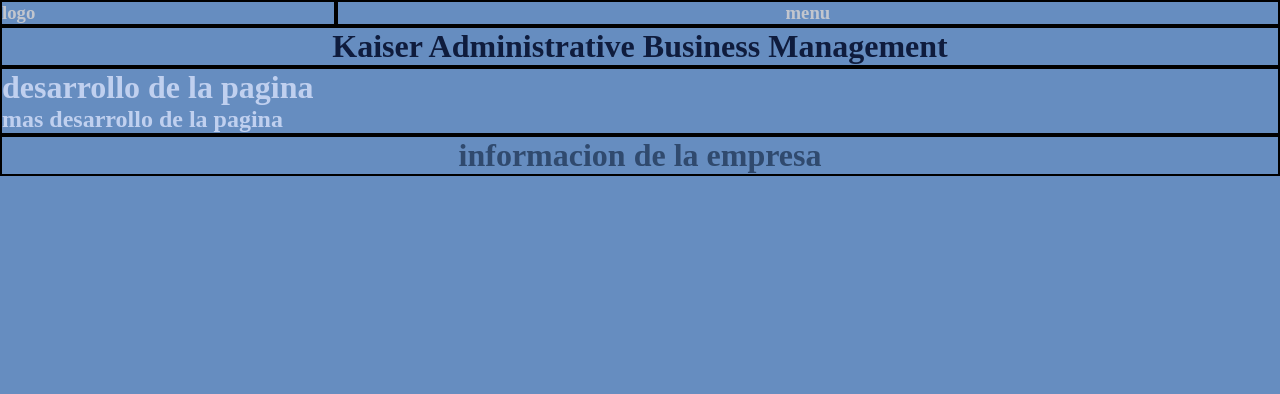
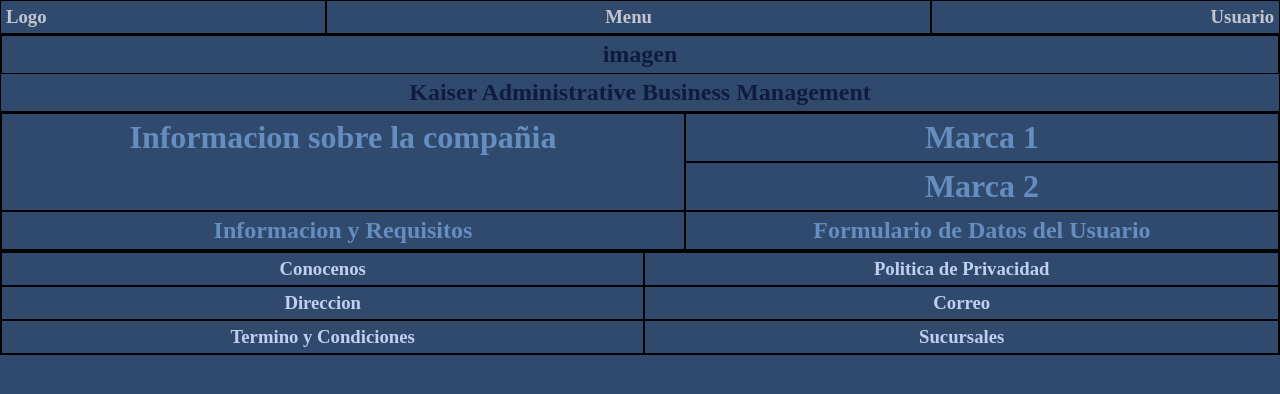
Before and after one commit to babbigam/Kaiser_ABM-taller-de-integracion-I, a PHP site: page / in a window 1280 px wide. Shown: the top 394 px of the page. Run offline with PHP 8.4, Linux system fonts and the light colour scheme.

Commit message:
Maqueteado pagina principal 2

```diff
--- a/index.html
+++ b/index.html
@@ -10,21 +10,31 @@
 <body id="contenedor">
     <!--Menu-->
     <nav id="navegador">
-        <h3 class="logo">logo</h3>
-        <h3 class="menu">menu</h3>
+        <h3 class="logo">Logo</h3>
+        <h3 class="menu">Menu</h3>
+        <h3 class="usuario">Usuario</h3>
     </nav>
     <header id="cabeza">
         <!--Encabezado-->
-        <h1>Kaiser Administrative Business Management</h1>
+        <h2 class="imagen">imagen</h2>
+        <h2 class="nombre">Kaiser Administrative Business Management</h1>
     </header>
     <main id="cuerpo">
         <!--Principal-->
-        <h1>desarrollo de la pagina</h1>
-        <h2>mas desarrollo de la pagina</h2>
+        <h1 class="informacion-c">Informacion sobre la compañia</h1>
+        <h1 class="m1">Marca 1</h1>
+        <h1 class="m2">Marca 2</h1>
+        <h2 class="informacion-r">Informacion y Requisitos</h2>
+        <h2 class="formulario">Formulario de Datos del Usuario</h2>
     </main>
     <footer id="pie">
         <!--Pie de página-->
-        <h1>informacion de la empresa</h1>
+        <h3 class="conocer">Conocenos</h3>
+        <h3 class="Pol-pri">Politica de Privacidad</h3>
+        <h3 class="direccion">Direccion</h3>
+        <h3 class="correo">Correo</h3>
+        <h3 class="ter-con">Termino y Condiciones</h3>
+        <h3 class="sucursales">Sucursales</h3>
     </footer>
 </body>
 </html>
--- a/style.css
+++ b/style.css
@@ -1,5 +1,5 @@
 *{
-    background: #668dc0;
+    background: #304a6e;
     box-sizing: border-box;
     margin: 0;
 }
@@ -12,7 +12,6 @@
 
 #navegador{
     display: grid;
-    background-color: #304a6e;
     grid-column-start: 1;
     grid-column-end: 3;
     grid-row-start: 1;
@@ -20,55 +19,42 @@
 }
 
 #cabeza{
-    background-color: #304a6e;
+    display: grid;
     text-align: center;
-    border: 2px solid #000;
+    border: 1px solid #000;
     grid-column-start: 1;
     grid-column-end: 3;
     grid-row-start: 2;
-    grid-row-end: 2;
-}
-
-#cabeza h1{
-    color: #0f1c3d;
+    grid-row-end: 4;
 }
 
 #cuerpo{
-    background-color: #304a6e;
+    display: grid;
     text-align: justify;
-    border: 2px solid #000;
+    border: 1px solid #000;
     grid-column-start: 1;
     grid-column-end: 3;
-    grid-row-start: 3;
-    grid-row-end: 3;
-}
-
-#cuerpo h1{
-    color: #c0d0ef;
-}
-
-#cuerpo h2{
-    color: #c0d0ef;
+    grid-row-start: 4;
+    grid-row-end: 12;
 }
 
 #pie{
+    display: grid;
     background-color: #304a6e;
     text-align: center;
-    border: 2px solid #000;
+    border: 1px solid #000;
     grid-column-start: 1;
     grid-column-end: 3;
-    grid-row-start: 4;
-    grid-row-end: 4;
-}
-
-#pie h1{
-    color: #304a6e;
+    grid-row-start: 13;
+    grid-row-end: 16;
 }
 
 .logo{
+    display: grid;
     color: #c2c6ce;
     text-align: justify;
-    border: 2px solid #000;
+    border: 1px solid #000;
+    padding: 5px;
     grid-column-start: 1;
     grid-column-end: 1;
     grid-row-start: 1;
@@ -76,14 +62,186 @@
 }
 
 .menu{
+    display: grid;
     color: #c2c6ce;
     text-align: center;
-    border: 2px solid #000;
+    border: 1px solid #000;
+    padding: 5px;
     grid-column-start: 2;
-    grid-column-end: 5;
+    grid-column-end: 4;
     grid-row-start: 1;
     grid-row-end: 1;
 }
 
+.usuario{
+    display: grid;
+    color: #c2c6ce;
+    text-align: end;
+    border: 1px solid #000;
+    padding: 5px;
+    grid-column-start: 4;
+    grid-column-end: 4;
+    grid-row-start: 1;
+    grid-row-end: 1;
+}
+
+.imagen{
+    display: grid;
+    color: #0f1c3d;
+    text-align: center;
+    border: 1px solid #000;
+    padding: 5px;
+    grid-column-start: 1;
+    grid-column-end: 4;
+    grid-row-start: 1;
+    grid-row-end: 1;
+}
+
+.nombre{
+    display: grid;
+    color: #0f1c3d;
+    text-align: center;
+    padding: 5px;
+    grid-column-start: 2;
+    grid-column-end: 2;
+    grid-row-start: 2;
+    grid-row-end: 2;
+}
+
+
+.informacion-c{
+    display: grid;
+    color: #668dc0;
+    text-align: center;
+    border: 1px solid #000;
+    padding: 5px;
+    grid-column-start: 1;
+    grid-column-end: 2;
+    grid-row-start: 1;
+    grid-row-end: 4;
+}
+
+
+.m1{
+    display: grid;
+    color: #668dc0;
+    text-align: center;
+    border: 1px solid #000;
+    padding: 5px;
+    grid-column-start: 2;
+    grid-column-end: 3;
+    grid-row-start: 1;
+    grid-row-end: 2;
+}
+
+.m2{
+    display: grid;
+    color: #668dc0;
+    text-align: center;
+    border: 1px solid #000;
+    padding: 5px;
+    grid-column-start: 2;
+    grid-column-end: 3;
+    grid-row-start: 3;
+    grid-row-end: 4;
+}
+
+.informacion-r{
+    display: grid;
+    color: #668dc0;
+    text-align: center;
+    border: 1px solid #000;
+    padding: 5px;
+    grid-column-start: 1;
+    grid-column-end: 2;
+    grid-row-start: 5;
+    grid-row-end: 8;
+}
+
+.formulario{
+    display: grid;
+    color: #668dc0;
+    text-align: center;
+    border: 1px solid #000;
+    padding: 5px;
+    grid-column-start: 2;
+    grid-column-end: 3;
+    grid-row-start: 5;
+    grid-row-end: 8;
+}
+
+.conocer{
+    display: grid;
+    color: #c0d0ef;
+    text-align: center;
+    border: 1px solid #000;
+    padding: 5px;
+    grid-column-start: 1;
+    grid-column-end: 2;
+    grid-row-start: 9;
+    grid-row-end: 9;
+}
+
+.Pol-pri{
+    display: grid;
+    color: #c0d0ef;
+    text-align: center;
+    border: 1px solid #000;
+    padding: 5px;
+    grid-column-start: 2;
+    grid-column-end: 3;
+    grid-row-start: 9;
+    grid-row-end: 9;
+}
+
+.direccion{
+    display: grid;
+    color: #c0d0ef;
+    text-align: center;
+    border: 1px solid #000;
+    padding: 5px;
+    grid-column-start: 1;
+    grid-column-end: 2;
+    grid-row-start: 10;
+    grid-row-end: 10;
+}
+
+.correo{
+    display: grid;
+    color: #c0d0ef;
+    text-align: center;
+    border: 1px solid #000;
+    padding: 5px;
+    grid-column-start: 2;
+    grid-column-end: 3;
+    grid-row-start: 10;
+    grid-row-end: 10;
+}
+
+.ter-con{
+    display: grid;
+    color: #c0d0ef;
+    text-align: center;
+    border: 1px solid #000;
+    padding: 5px;
+    grid-column-start: 1;
+    grid-column-end: 2;
+    grid-row-start: 11;
+    grid-row-end: 11;
+}
+
+.sucursales{
+    display: grid;
+    color: #c0d0ef;
+    text-align: center;
+    border: 1px solid #000;
+    padding: 5px;
+    grid-column-start: 2;
+    grid-column-end: 3;
+    grid-row-start: 11;
+    grid-row-end: 11;
+}
+
 /*grid-template-rows: 100px;
-  grid-template-columns: 100px;*/
+  grid-template-columns: 100px;
+  background-color: #304a6e;*/
```
